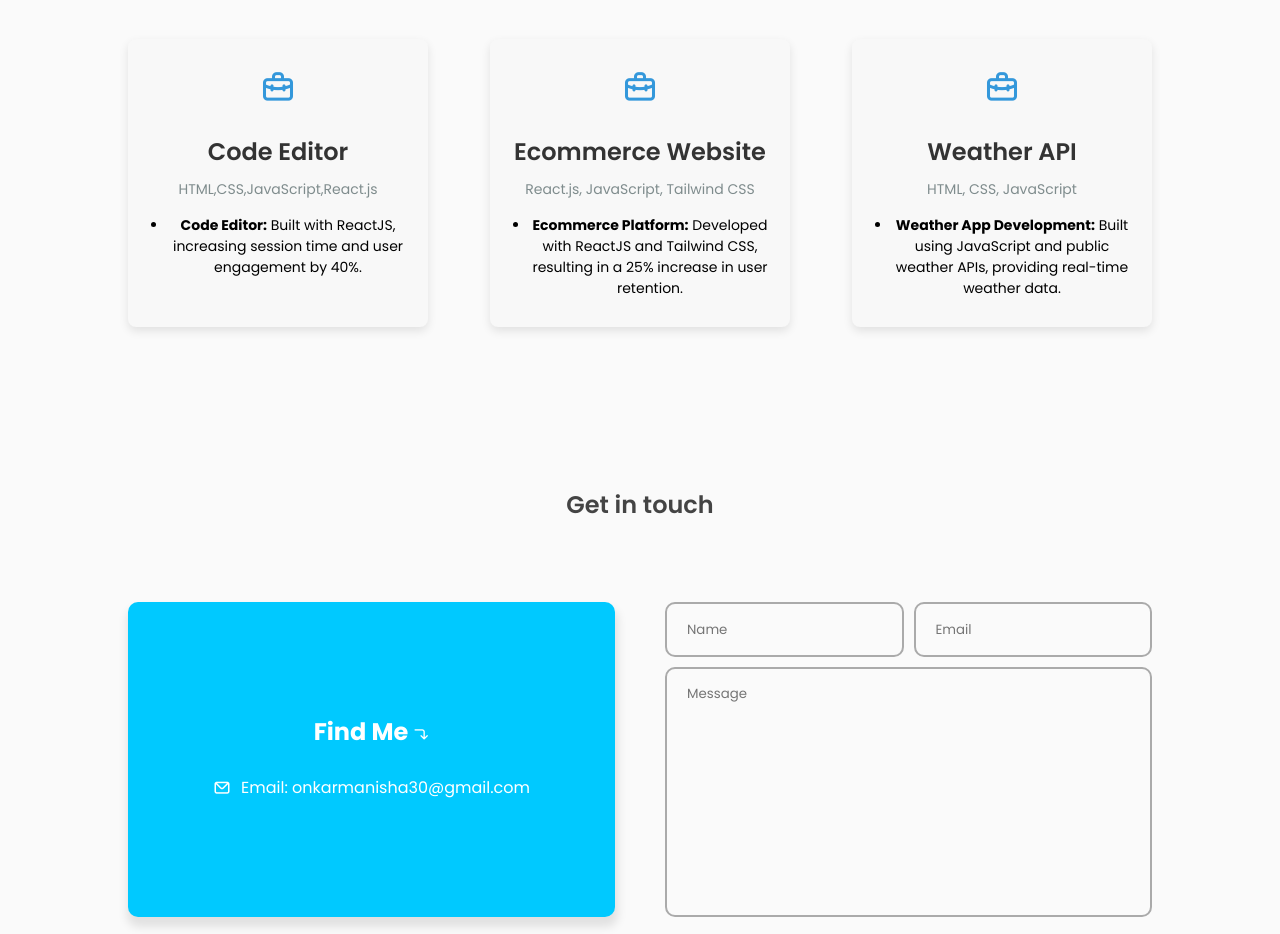
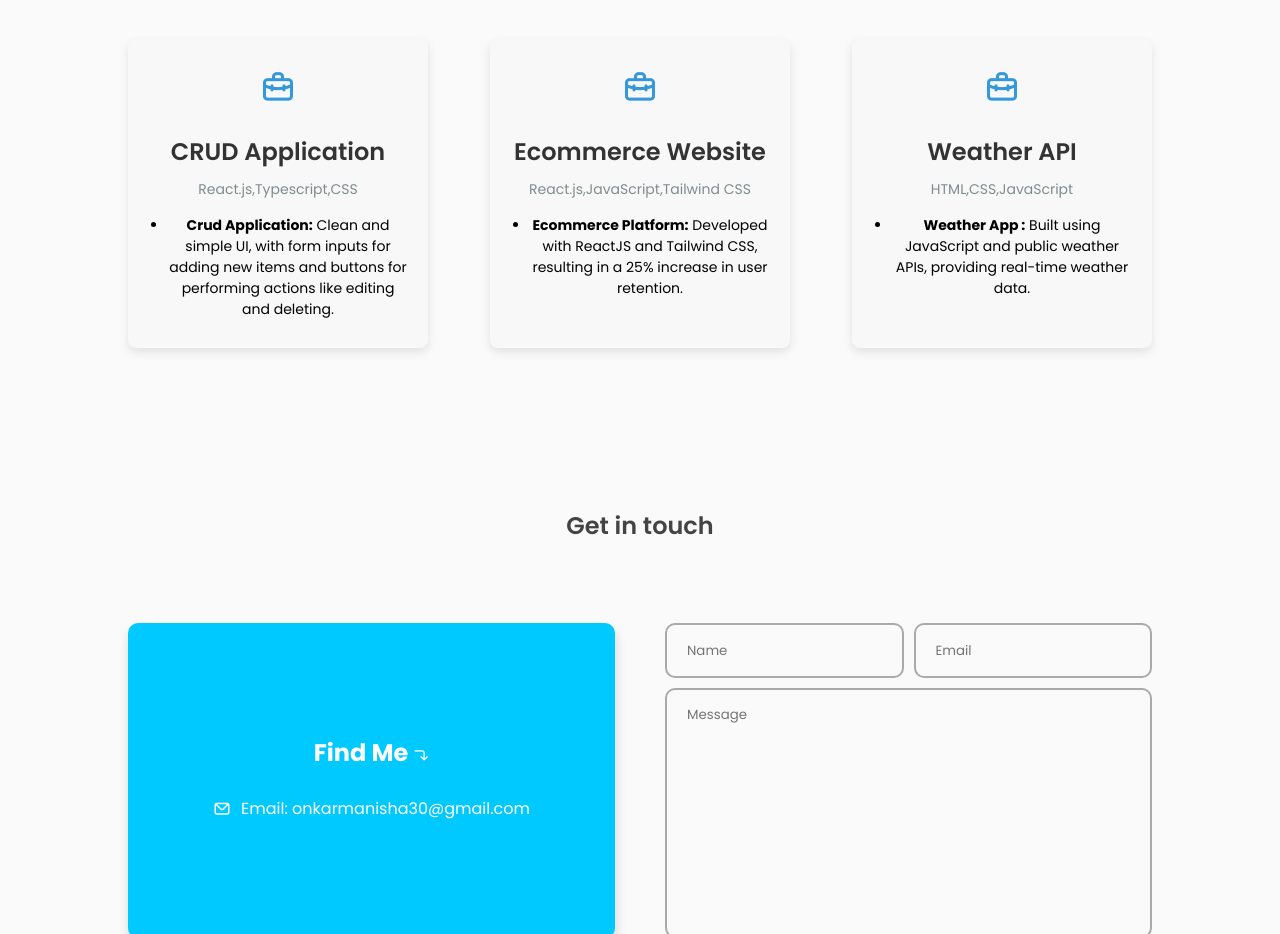
Before and after one commit to Manisha-Onkar/Portfolio, a plain HTML site: page index.html in a window 1280 px wide. Shown: the part 1560-2494 px from the top of the page. Drawn offline with nearby package versions, Linux system fonts and the light colour scheme.

Commit message:
Your commit message describing the changes

```diff
--- a/index.html
+++ b/index.html
@@ -149,27 +149,28 @@
         <div class="project-container">
             <div class="project-box">
                 <i class="uil uil-briefcase-alt"></i>
-                <h3>Code Editor</h3>
-                <label>HTML,CSS,JavaScript,React.js</label>
+                <h3>CRUD Application</h3>
+                <label>React.js,Typescript,CSS</label>
                 <ul>
-                 <li><strong>Code Editor:</strong> Built with ReactJS, increasing session time and user engagement by 40%.</li>
-                </ul>
+      <li><strong>Crud Application:</strong> Clean and simple UI, with form inputs for adding new items and buttons for performing actions like editing and deleting.</li>
+     </ul>
+            </div>
 
-            </div>
             <div class="project-box">
                 <i class="uil uil-briefcase-alt"></i>
                 <h3>Ecommerce Website</h3>
-                <label>React.js, JavaScript, Tailwind CSS</label>
+                <label>React.js,JavaScript,Tailwind CSS</label>
                 <ul>
                     <li><strong>Ecommerce Platform:</strong> Developed with ReactJS and Tailwind CSS, resulting in a 25% increase in user retention.</li>
                 </ul>
             </div>
+
             <div class="project-box">
                 <i class="uil uil-briefcase-alt"></i>
                 <h3>Weather API</h3>
-                <label>HTML, CSS, JavaScript</label>
+                <label>HTML,CSS,JavaScript</label>
                 <ul>
-                    <li><strong>Weather App Development:</strong> Built using JavaScript and public weather APIs, providing real-time weather data.</li>
+                    <li><strong>Weather App :</strong> Built using JavaScript and public weather APIs, providing real-time weather data.</li>
                 </ul>
             </div>
         </div>
```
